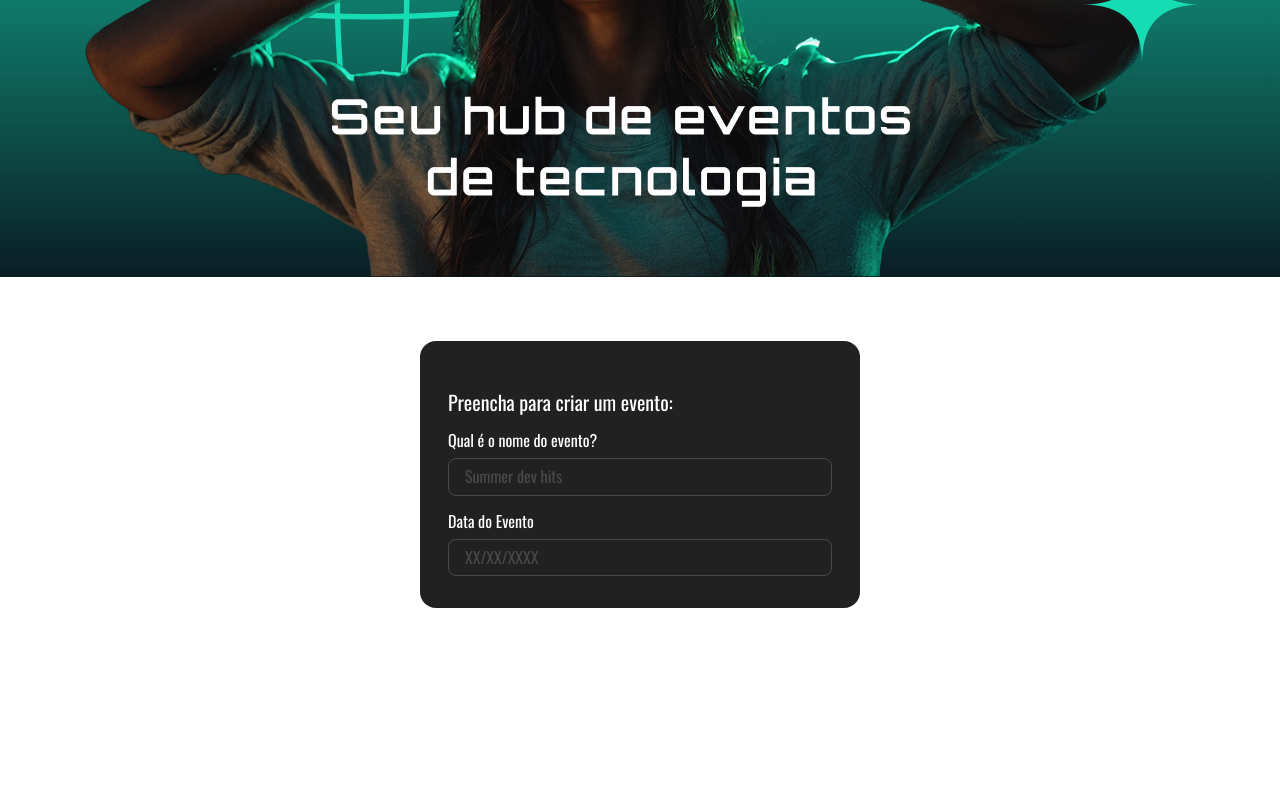
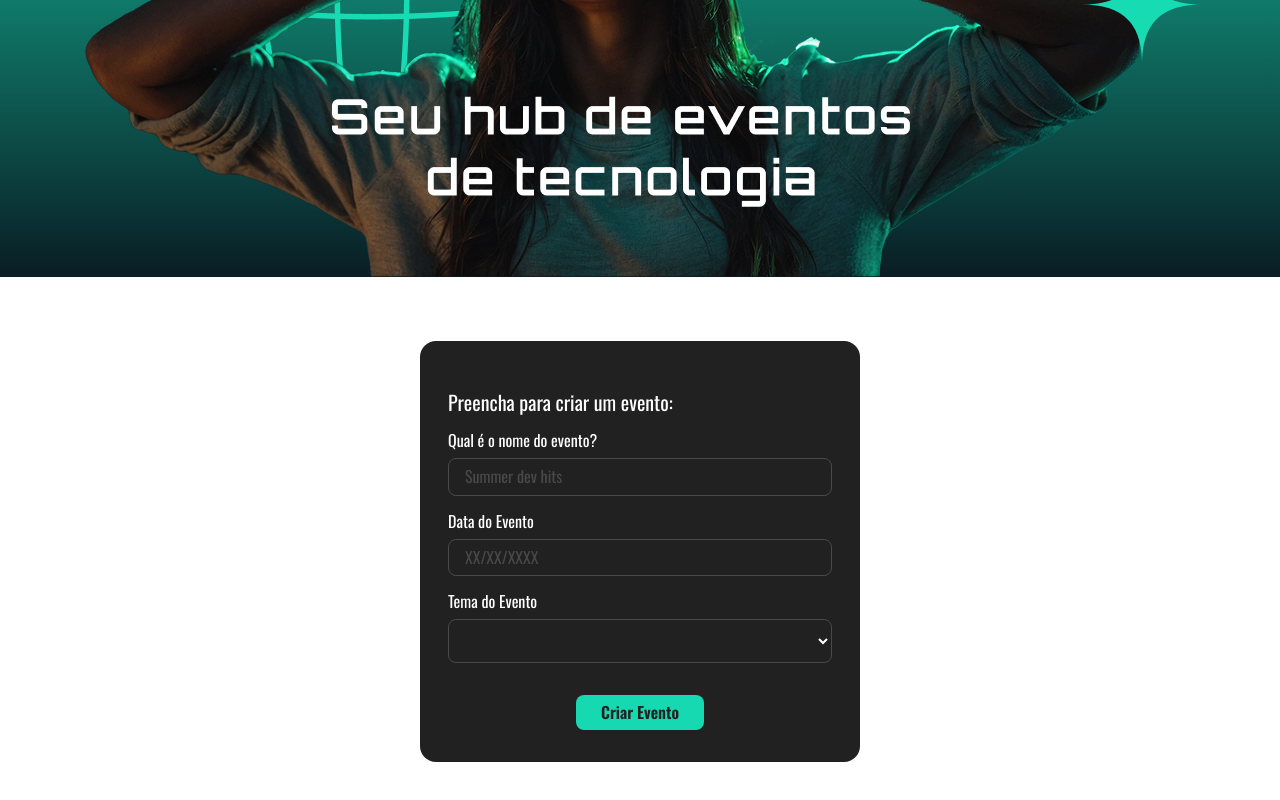
Before and after one commit to pireslima18/TecBoard, a React (Vite) app: page / in a window 1280 px wide. Shown: the part 406-1206 px from the top of the page. Before the commit the page ends 1078 px from the top, so only its background shows below. Built offline with nearby package versions, Linux system fonts and the light colour scheme; a web font is replaced by a local one.

Commit message:
main: Subindo select e botão

```diff
--- /dev/null
+++ b/src/componentes/Botao/botao.estilos.css
@@ -0,0 +1,16 @@
+.botao {
+  width: 128px;
+  background-color: #17D9B1;
+  color: #212121;
+  padding: 8px 16px;
+  font-size: 16px;
+  font-weight: 600;
+  line-height: 120%;
+  border-radius: 8px;
+  border: none;
+}
+
+.botao:hover {
+  cursor: pointer;
+  opacity: 0.8;
+}
--- /dev/null
+++ b/src/componentes/Botao/index.jsx
@@ -0,0 +1,9 @@
+import "./botao.estilos.css"
+
+export function Botao({children}) {
+  return (
+    <button className="botao">
+      {children}
+    </button>
+  )
+}
--- a/src/componentes/FormularioDeEvento/formulario-de-eventos.estilos.css
+++ b/src/componentes/FormularioDeEvento/formulario-de-eventos.estilos.css
@@ -12,3 +12,8 @@
   flex-direction: column;
   gap: 16px;
 }
+
+.acoes {
+  text-align: center;
+  margin-top: 32px;
+}
--- a/src/componentes/FormularioDeEvento/index.jsx
+++ b/src/componentes/FormularioDeEvento/index.jsx
@@ -2,6 +2,8 @@
 import { CampoDeFormulario } from '../CampoDeFormulario'
 import { Label } from '../Label'
 import { CampoDeEntrada } from '../CampoDeEntrada'
+import { Botao } from '../Botao'
+import { ListaSuspensa } from '../ListaSuspensa'
 import './formulario-de-eventos.estilos.css'
 
 export function FormularioDeEvento() {
@@ -37,6 +39,17 @@
           >
           </CampoDeEntrada>
         </CampoDeFormulario>
+
+        <CampoDeFormulario>
+          <Label htmlFor="temaEvento">
+            Tema do Evento
+          </Label>
+          <ListaSuspensa>
+          </ListaSuspensa>
+        </CampoDeFormulario>
+      </div>
+      <div className='acoes'>
+        <Botao>Criar Evento</Botao>
       </div>
     </form>
   )
--- /dev/null
+++ b/src/componentes/ListaSuspensa/index.jsx
@@ -0,0 +1,9 @@
+import "./lista-suspensa.estilos.css"
+
+export function ListaSuspensa(props) {
+  return (
+    <select name="" id="" className="lista-suspensa-form">
+      <option value=""></option>
+    </select>
+  )
+}
--- /dev/null
+++ b/src/componentes/ListaSuspensa/lista-suspensa.estilos.css
@@ -0,0 +1,13 @@
+.lista-suspensa-form {
+  border-radius: 8px;
+  background-color: transparent;
+  border: 1px solid #4A4949;
+  padding: 8px 16px;
+  font-weight: 400;
+  font-size: 16px;
+  line-height: 120%;
+  color: #FFFFFF;
+}
+.lista-suspensa-form::placeholder {
+  color: #4A4949;
+}
```
